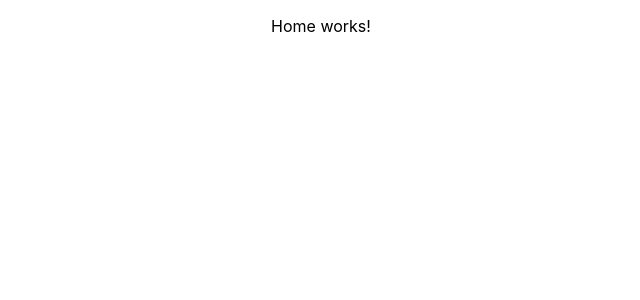
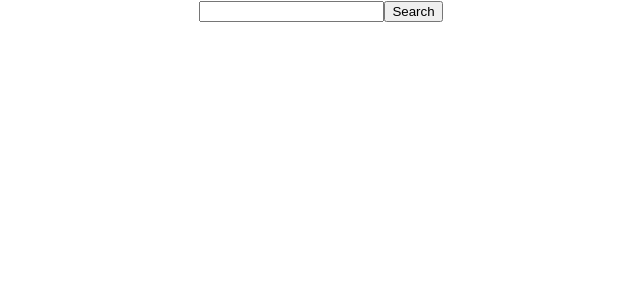
Before and after one commit to Gabriel-BMarques/ntt-data-test, a React (Create React App) app: page / in a window 1280 px wide. Shown: the top 300 px of the page, without its empty margins (319-959 px from the left). Built offline with nearby package versions, Linux system fonts and the light colour scheme.

Commit message:
feat: implemented reducers, actions and finished api integration

```diff
--- a/src/components/SearchBar/SearchBar.js
+++ b/src/components/SearchBar/SearchBar.js
@@ -1,23 +1,29 @@
-// movieService.js
-import axios from 'axios';
+import React from 'react';
+import { useSelector } from 'react-redux';
 
-const axiosInstance = axios.create({
-  baseURL: 'http://localhost:4000',
-});
+function SearchBar({
+    handleSubmit,
+    placeholder,
+    onChange,
+    value
+}) {
+  const loading = useSelector((state) => state.movie.loading);
+  const error = useSelector((state) => state.movie.error);
 
-const searchMovies = async (query) => {
-  try {
-    const response = await axiosInstance.get('/', {
-      params: {
-        title: query,
-      },
-    });
-
-    return response.data;
-  } catch (error) {
-    console.error('Error searching movies:', error);
-    return [];
-  }
+  return (
+    <div>
+      <input
+        type="text"
+        value={value}
+        onChange={(e) => onChange(e.target.value)}
+        placeholder={placeholder}
+      />
+      <button onClick={handleSubmit} disabled={loading}>
+        {loading ? 'Searching...' : 'Search'}
+      </button>
+      {error && <div>Error: {error}</div>}
+    </div>
+  );
 };
 
-export { searchMovies };
+export default SearchBar;
--- a/src/index.js
+++ b/src/index.js
@@ -3,11 +3,15 @@ import ReactDOM from 'react-dom/client';
 import './index.scss';
 import App from './App';
 import reportWebVitals from './reportWebVitals';
+import { Provider } from 'react-redux';
+import store from './reduxStore';
 
 const root = ReactDOM.createRoot(document.getElementById('root'));
 root.render(
   <React.StrictMode>
-    <App />
+    <Provider store={store}>
+      <App />
+    </Provider>
   </React.StrictMode>
 );
 
--- a/src/pages/Home/Home.js
+++ b/src/pages/Home/Home.js
@@ -1,5 +1,31 @@
+import { useState } from 'react';
+import { useDispatch } from 'react-redux';
+import { searchMoviesRequest, searchMoviesSuccess, searchMoviesFailure } from '../../store/actions/movieActions';
+import { searchMovies } from '../../services/movieService';
+import SearchBar from '../../components/SearchBar/SearchBar';
+
 function Home() {
-    return <p>Home works!</p>
+    const [query, setQuery] = useState('');
+    const dispatch = useDispatch();
+
+    const handleSearch = async () => {
+        dispatch(searchMoviesRequest());
+
+        try {
+            const movies = await searchMovies(query);
+            dispatch(searchMoviesSuccess(movies));
+        } catch (error) {
+            dispatch(searchMoviesFailure(error.message));
+        }
+    };
+
+    return (
+        <SearchBar
+            handleSubmit={handleSearch}
+            onChange={setQuery}
+            value={query}
+        />
+    );
 }
 
 export default Home;
--- /dev/null
+++ b/src/reducers.js
@@ -0,0 +1,9 @@
+// reducers.js
+import { combineReducers } from 'redux';
+import movieReducer from './store/reducers/movieReducer';
+
+const rootReducer = combineReducers({
+  movie: movieReducer,
+});
+
+export default rootReducer;
--- /dev/null
+++ b/src/reduxStore.js
@@ -0,0 +1,6 @@
+import { legacy_createStore as createStore } from 'redux';
+import rootReducer from './reducers';
+
+const store = createStore(rootReducer);
+
+export default store;
--- a/src/services/movieService.js
+++ b/src/services/movieService.js
@@ -0,0 +1,22 @@
+import axios from 'axios';
+
+const axiosInstance = axios.create({
+  baseURL: 'http://localhost:4000',
+});
+
+const searchMovies = async (query) => {
+  try {
+    const response = await axiosInstance.get('/movies/search', {
+      params: {
+        title: query,
+      },
+    });
+
+    return response.data;
+  } catch (error) {
+    console.error('Error searching movies:', error);
+    return [];
+  }
+};
+
+export { searchMovies };
--- /dev/null
+++ b/src/store/actions/movieActions.js
@@ -0,0 +1,17 @@
+export const SEARCH_MOVIES_REQUEST = 'SEARCH_MOVIES_REQUEST';
+export const SEARCH_MOVIES_SUCCESS = 'SEARCH_MOVIES_SUCCESS';
+export const SEARCH_MOVIES_FAILURE = 'SEARCH_MOVIES_FAILURE';
+
+export const searchMoviesRequest = () => ({
+  type: SEARCH_MOVIES_REQUEST,
+});
+
+export const searchMoviesSuccess = (movies) => ({
+  type: SEARCH_MOVIES_SUCCESS,
+  payload: movies,
+});
+
+export const searchMoviesFailure = (error) => ({
+  type: SEARCH_MOVIES_FAILURE,
+  payload: error,
+});
--- /dev/null
+++ b/src/store/reducers/movieReducer.js
@@ -0,0 +1,40 @@
+import {
+    SEARCH_MOVIES_REQUEST,
+    SEARCH_MOVIES_SUCCESS,
+    SEARCH_MOVIES_FAILURE,
+  } from '../actions/movieActions';
+
+  const initialState = {
+    movies: [],
+    loading: false,
+    error: null,
+  };
+
+  const movieReducer = (state = initialState, action) => {
+    switch (action.type) {
+      case SEARCH_MOVIES_REQUEST:
+        return {
+          ...state,
+          loading: true,
+          error: null,
+        };
+      case SEARCH_MOVIES_SUCCESS:
+        return {
+          ...state,
+          movies: action.payload,
+          loading: false,
+          error: null,
+        };
+      case SEARCH_MOVIES_FAILURE:
+        return {
+          ...state,
+          movies: [],
+          loading: false,
+          error: action.payload,
+        };
+      default:
+        return state;
+    }
+  };
+
+  export default movieReducer;
```
